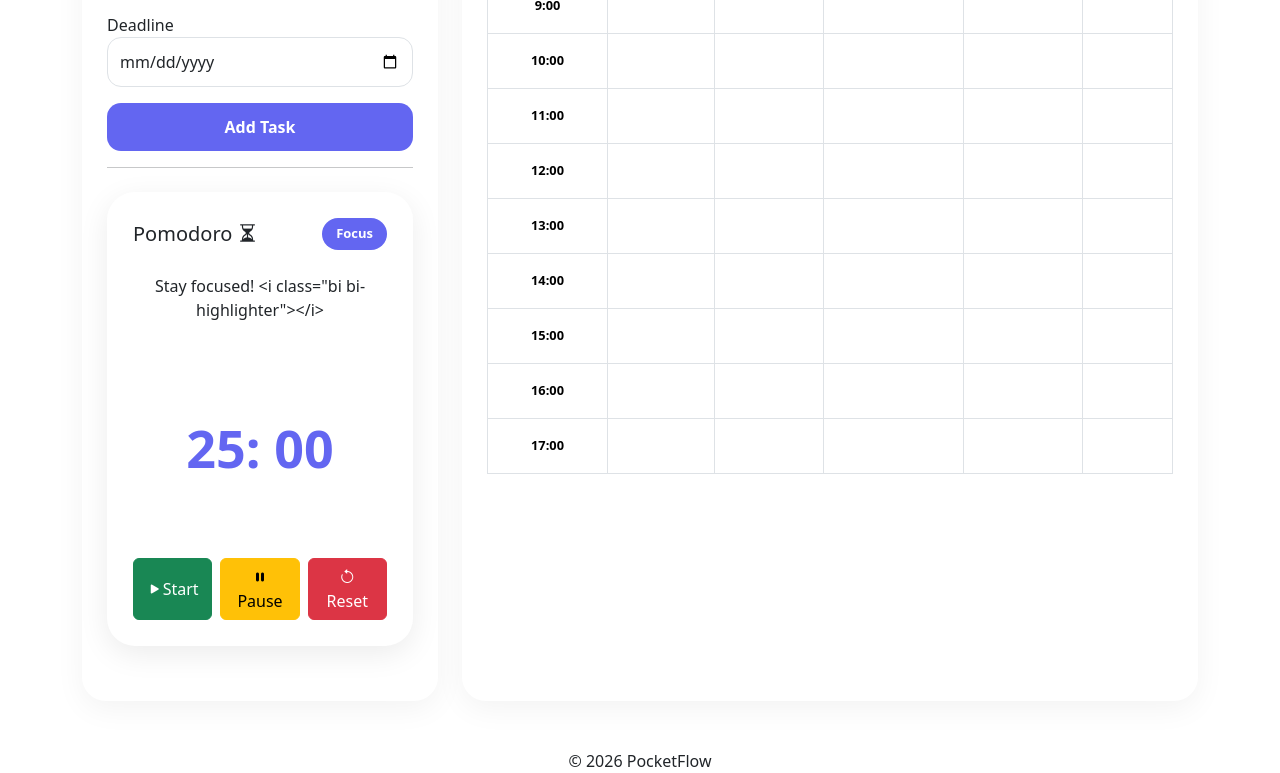
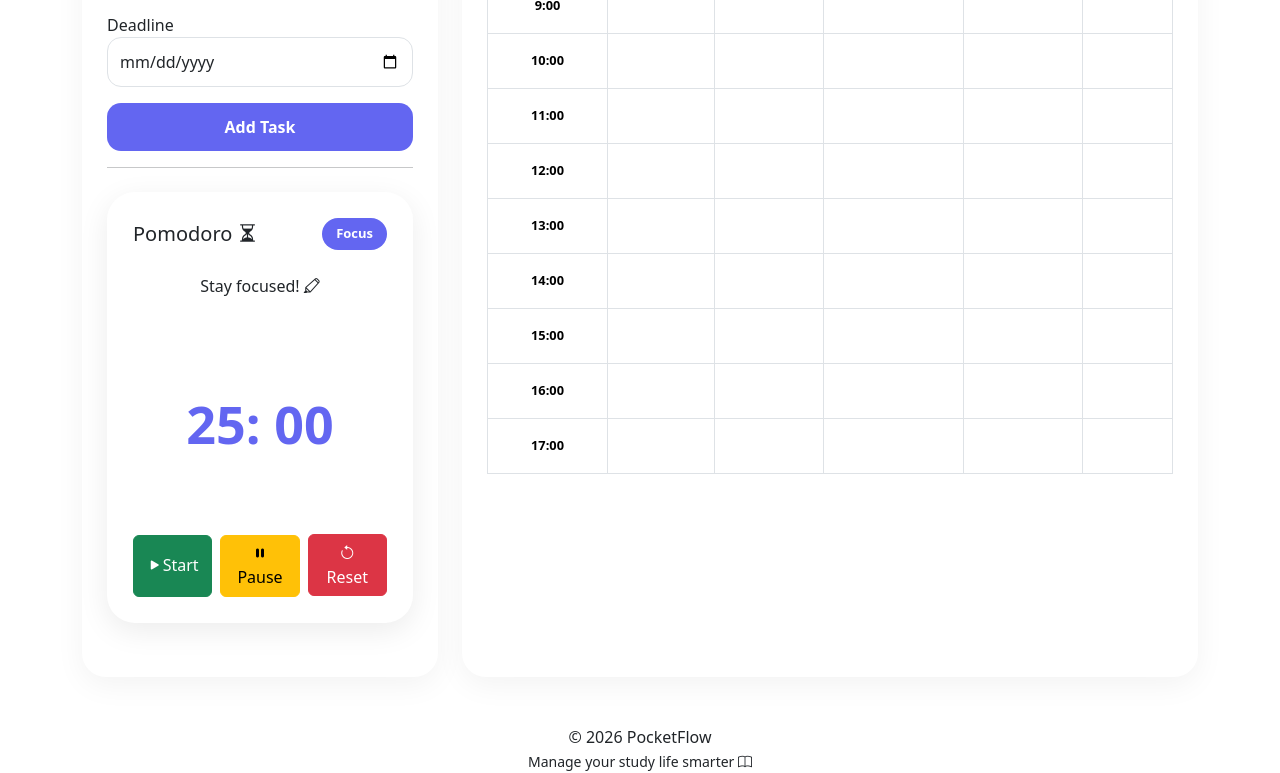
Before and after one commit to NurulSyazwina/IMS566IndividualSyazwina, a plain HTML site: page study.html in a window 1280 px wide. Both pictures are taken after a click on the button "Reset". Shown: the part 333-1106 px from the top of the page. Drawn offline with nearby package versions, Linux system fonts and the light colour scheme; a web font is replaced by a local one.

Commit message:
update information

```diff
--- a/study.html
+++ b/study.html
@@ -408,7 +408,7 @@
         isBreak = false;
         timeLeft = focusTime;
         modeBadge.innerText ="Focus";
-        timerStatus.innerText ='Stay focused! <i class="bi bi-highlighter"></i>';
+        timerStatus.innerHTML ='Stay focused! <i class="bi bi-highlighter"></i>';
         updateTimerDisplay();
     }
 
```
